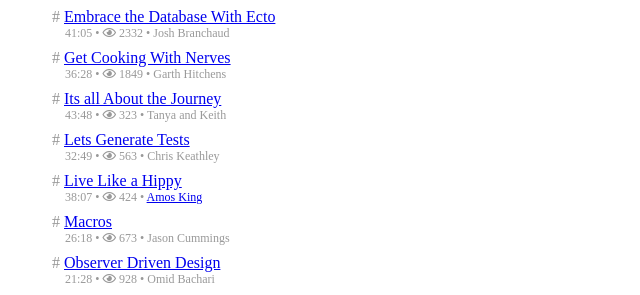
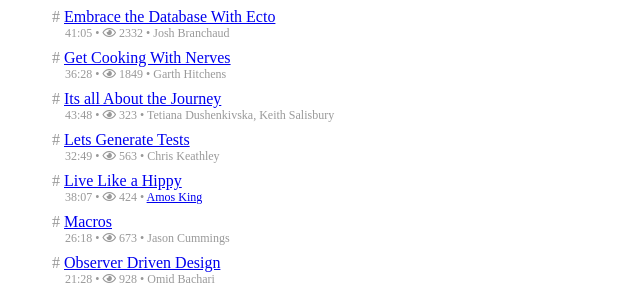
Before and after one commit to gmile/everyelixirvideo.page, a Jekyll site: the page built from index.html, in a window 1280 px wide and 900 px high, scrolled down 1203 px. Shown: the part 152-447 px from the top of the window, without its empty margins (0-640 px from the left). Built offline with Jekyll 4.4.1, drawn with Linux system fonts in a browser that asks for light colours; nearby versions of some CDN libraries.

Commit message:
Point talk to actual speaker ids

```diff
--- a/_data/elixirdaze_2017.yaml
+++ b/_data/elixirdaze_2017.yaml
@@ -58,7 +58,8 @@
 - video_id: vuQTj9Ik83A
   talk_title: Its all About the Journey
   speakers:
-  - tanya_and_keith
+  - tetiana_dushenkivska
+  - keith_salisbury
   conference: elixirdaze_2017
   video_view_count: 323
   video_duration_seconds: 2628
```
